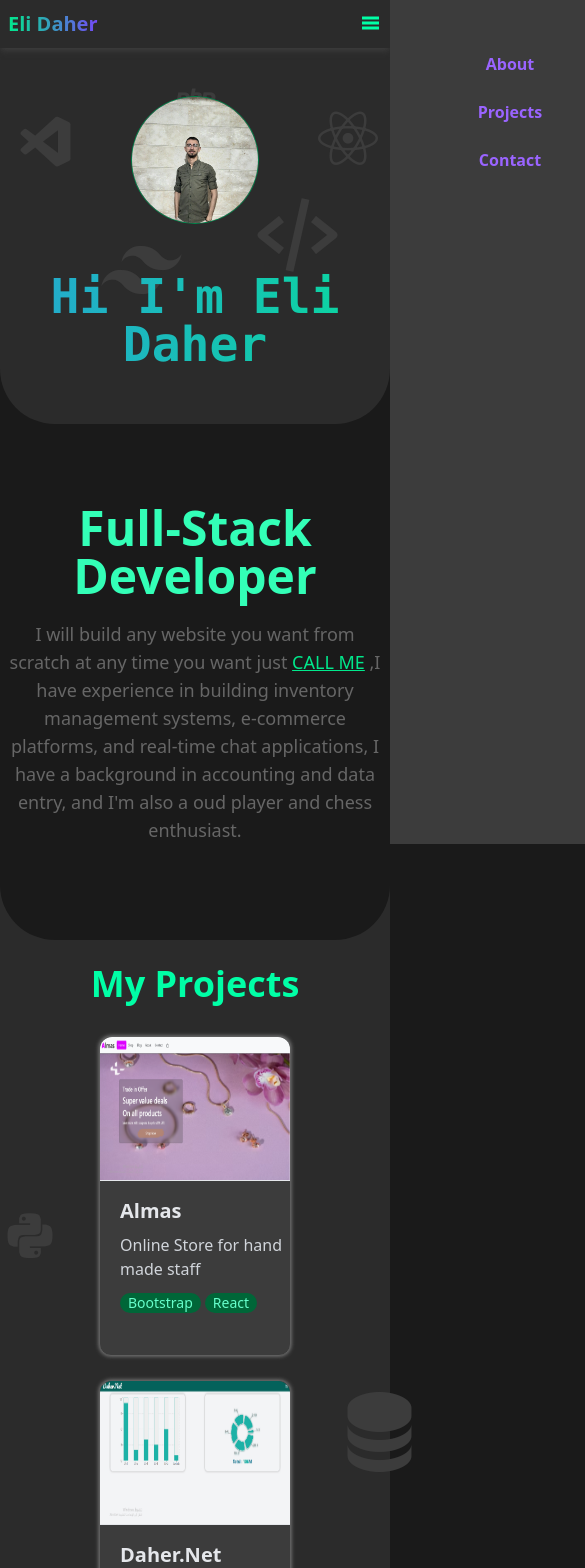
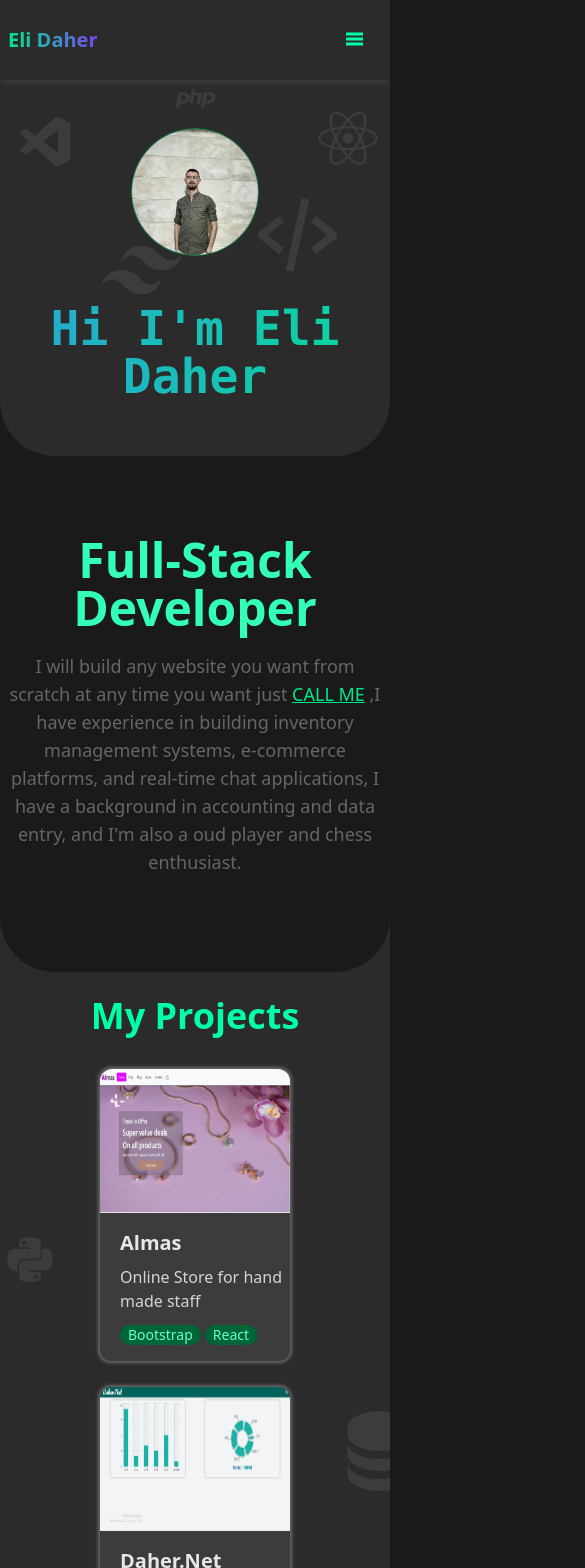
Before and after one commit to EliDaher/Portfolio, a React (Vite) app: page / in a window 390 px wide. Shown: the top 1568 px of the page, 585 px wide, since content can reach past the window. Built offline with nearby package versions, Linux system fonts and the light colour scheme.

Commit message:
fix for mobile

```diff
--- a/index.html
+++ b/index.html
@@ -1,5 +1,5 @@
 <!doctype html>
-<html lang="en" class="scroll-smooth">
+<html lang="en" class="scroll-smooth overflow-x-hidden">
   <head>
     <meta charset="UTF-8" />
     <link rel="icon" href="./src/assets/PortfolioIcon.png" />
--- a/src/component/Navbar.jsx
+++ b/src/component/Navbar.jsx
@@ -1,48 +1,44 @@
 import { useState } from "react"
 
-
-export default function Navbar(){
+export default function Navbar() {
     const [active, setActive] = useState(false)
 
-    return<>
-        <div className="sticky top-0 left-0 flex items-center justify-between bg-background-800 p-2 shadow-md shadow-background-700 select-none z-40">
-            <div className="text-xl text-transparent bg-clip-text font-extrabold bg-gradient-to-r from-primary-500 to-secondary-300 font-bold w-24">Eli Daher</div>
-            <div className={`
-            ${active ?
-            "right-0"
-                :
-            "-right-60"}
-            absolute
-            flex
-            flex-col
-            bg-background-700
-            h-screen
-            top-0
-            w-60
-            transition-all
+    return (
+        <>
+            <div className="sticky top-0 left-0 z-50 flex items-center justify-between bg-background-800 p-2 shadow-md shadow-background-700 select-none">
+                {/* Logo */}
+                <div className="text-xl text-transparent bg-clip-text font-extrabold bg-gradient-to-r from-primary-500 to-secondary-300 font-bold w-24">
+                    Eli Daher
+                </div>
 
+                {/* Navbar Links */}
+                <div className={`
+                    absolute top-0 h-screen w-60 bg-background-700 flex flex-col transition-all duration-300
+                    ${active ? "right-0 opacity-100 pointer-events-auto" : "-right-60 opacity-0 pointer-events-none"}
 
+                    md:sticky md:flex-row md:h-full md:flex md:items-center md:justify-between md:bg-background-800 md:opacity-100 md:pointer-events-auto
+                `}>
+                    {/* Close Button (Only Mobile) */}
+                    <div className="md:hidden flex ml-auto p-4" onClick={() => setActive(false)}>
+                        <i className='bx bx-x text-primary-400 text-4xl font-extrabold'></i>
+                    </div>
 
-            md:sticky
-            md:flex-row
-            md:h-full
-            md:flex
-            md:items-center
-            md:justify-between
-            md:bg-background-800`}>
-                <div className="md:hidden flex ml-auto" onClick={() => setActive(!active)}>
-                    <i className='bx bx-x text-primary-400 text-4xl font-extrabold'></i>
+                    {/* Links */}
+                    <a className="my-1 p-2 text-center text-secondary-200 font-bold hover:bg-background-600 md:rounded"
+                        href="#about" onClick={() => active && setActive(false)}>About</a>
+
+                    <a className="my-1 p-2 text-center text-secondary-200 font-bold hover:bg-background-600 md:rounded"
+                        href="#Projects" onClick={() => active && setActive(false)}>Projects</a>
+
+                    <a className="my-1 p-2 text-center text-secondary-200 font-bold hover:bg-background-600 md:rounded"
+                        href="#contact" onClick={() => active && setActive(false)}>Contact</a>
                 </div>
-                <a className="my-1 p-2 text-center text-secondary-200 font-bold hover:bg-background-600 md:rounded" href="#about" onClick={() => setActive(!active)}>About</a>
-                <a className="my-1 p-2 text-center text-secondary-200 font-bold hover:bg-background-600 md:rounded" href="#Projects" onClick={() => setActive(!active)}>Projects</a>
-                <a className="my-1 p-2 text-center text-secondary-200 font-bold hover:bg-background-600 md:rounded" href="#contact" onClick={() => setActive(!active)}>Contact</a>
+
+                {/* Menu Icon (Only Mobile) */}
+                <div className="md:hidden flex p-4" onClick={() => setActive(true)}>
+                    <i className='bx bx-menu text-primary-400 text-2xl font-extrabold'></i>
+                </div>
             </div>
-            <div className="hidden md:flex">
-                <i className='bx bx-code-alt w-28 text-right text-primary-500 text-2xl font-extrabold'></i>
-            </div>
-            <div className="md:hidden flex" onClick={() => setActive(!active)}>
-                <i className='bx bx-menu text-primary-400 text-2xl font-extrabold'></i>
-            </div>
-        </div>
-    </>
+        </>
+    )
 }
--- a/src/component/ProjectCard.jsx
+++ b/src/component/ProjectCard.jsx
@@ -2,17 +2,17 @@
 
 export default function ProjectCard({pageLink="", header, photo, details, technology}){
     return <>
-        <div className="z-20 bg-background-700 rounded-xl md:w-60 w-48 h-80 shadow shadow-[0px_0px_4px_#898989] hover:shadow-[0px_0px_8px_#898989] hover:scale-[1.05] transition border border-background-500">
+        <div className="z-20 bg-background-700 rounded-xl md:w-60 w-48 pb-4 shadow shadow-[0px_0px_4px_#898989] hover:shadow-[0px_0px_8px_#898989] hover:scale-[1.05] transition border border-background-500">
             <img src={photo} alt="" className='h-36 w-72 rounded-t-xl border-b' />
             <div className="flex justify-between items-end -mt-3 mb-2">
                 <h2 className="text-gray-200 font-bold text-xl pl-5 pt-7">{header}</h2>
                 {
                 pageLink ?
                     <a
-                        className="bg-primary-900 text-primary-100 p-1 px-2 mr-3 h-6 flex items-center rounded"
+                        className="bg-primary-900 text-primary-100 p-1 px-2 mr-3 flex items-center rounded"
                         href={pageLink}
                         target="_blank"
-                    >Visit Site</a>
+                    >Visit</a>
                 : ""
                 }
             </div>
```
